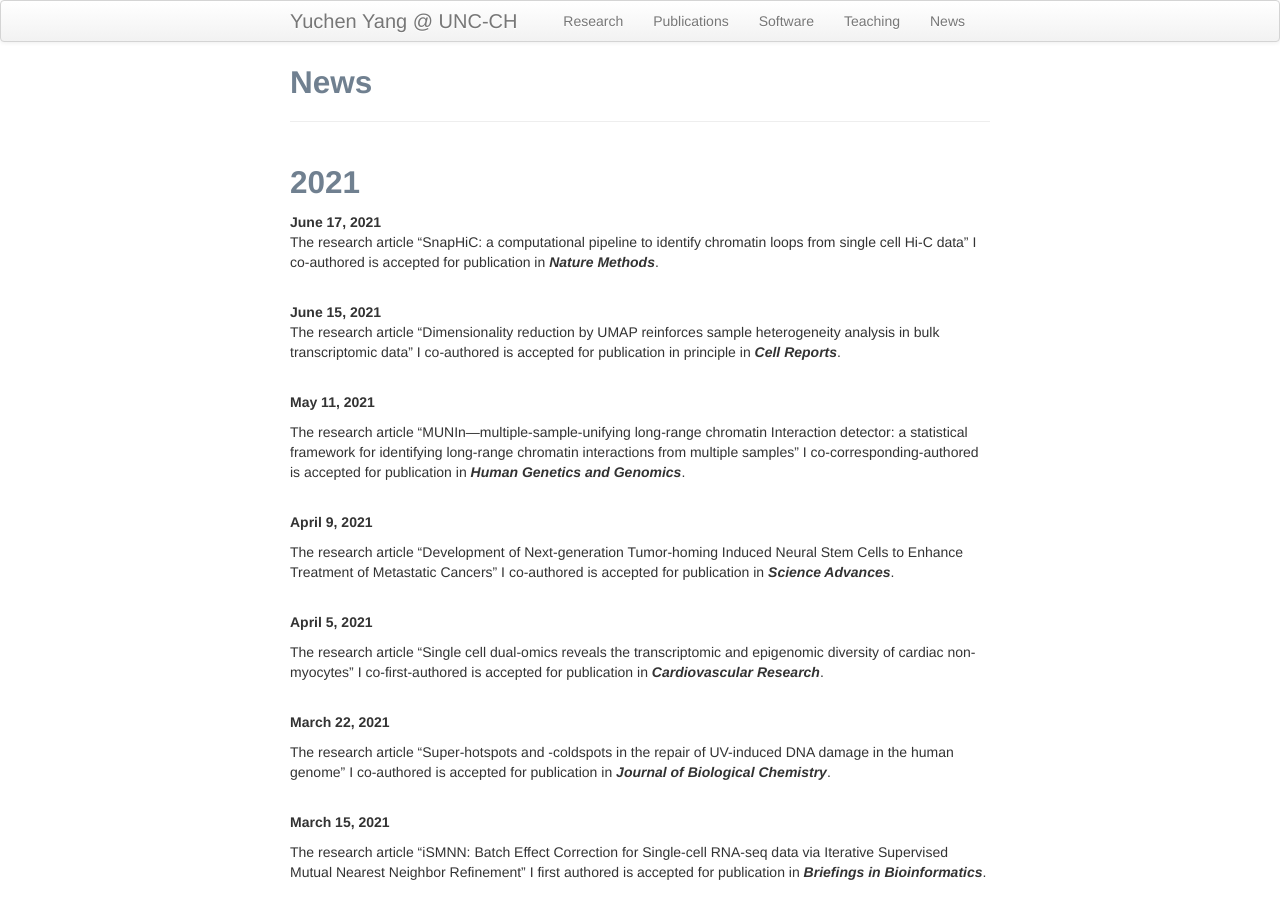
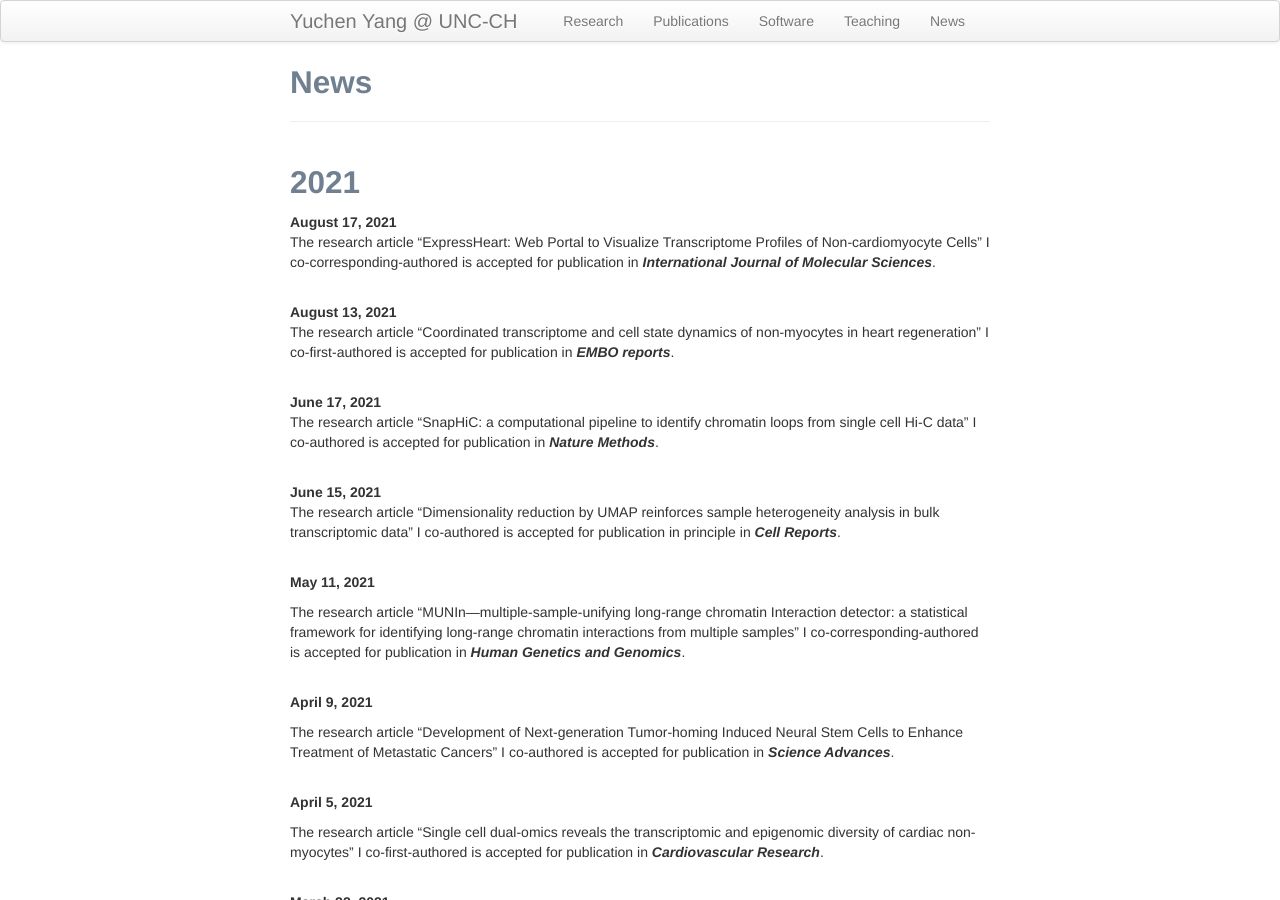
Before and after one commit to yycunc/yycunc.github.io, a Jekyll site: the page built from pages/News.md, in a window 1280 px wide and 900 px high. Built offline with Jekyll 4.4.1, drawn with Linux system fonts in a browser that asks for light colours.

Commit message:
Update News.md

```diff
--- a/pages/News.md
+++ b/pages/News.md
@@ -4,6 +4,14 @@ title: News
 ---
 
 ## 2021
+<b>August 17, 2021</b><br/>
+The research article "ExpressHeart: Web Portal to Visualize Transcriptome Profiles of Non-cardiomyocyte Cells" I co-corresponding-authored is accepted for publication in ***International Journal of Molecular Sciences***.<br/>
+<br/>
+
+<b>August 13, 2021</b><br/>
+The research article "Coordinated transcriptome and cell state dynamics of non-myocytes in heart regeneration" I co-first-authored is accepted for publication in ***EMBO reports***.<br/>
+<br/>
+
 <b>June 17, 2021</b><br/>
 The research article "SnapHiC: a computational pipeline to identify chromatin loops from single cell Hi-C data" I co-authored is accepted for publication in ***Nature Methods***.<br/>
 <br/>
```
